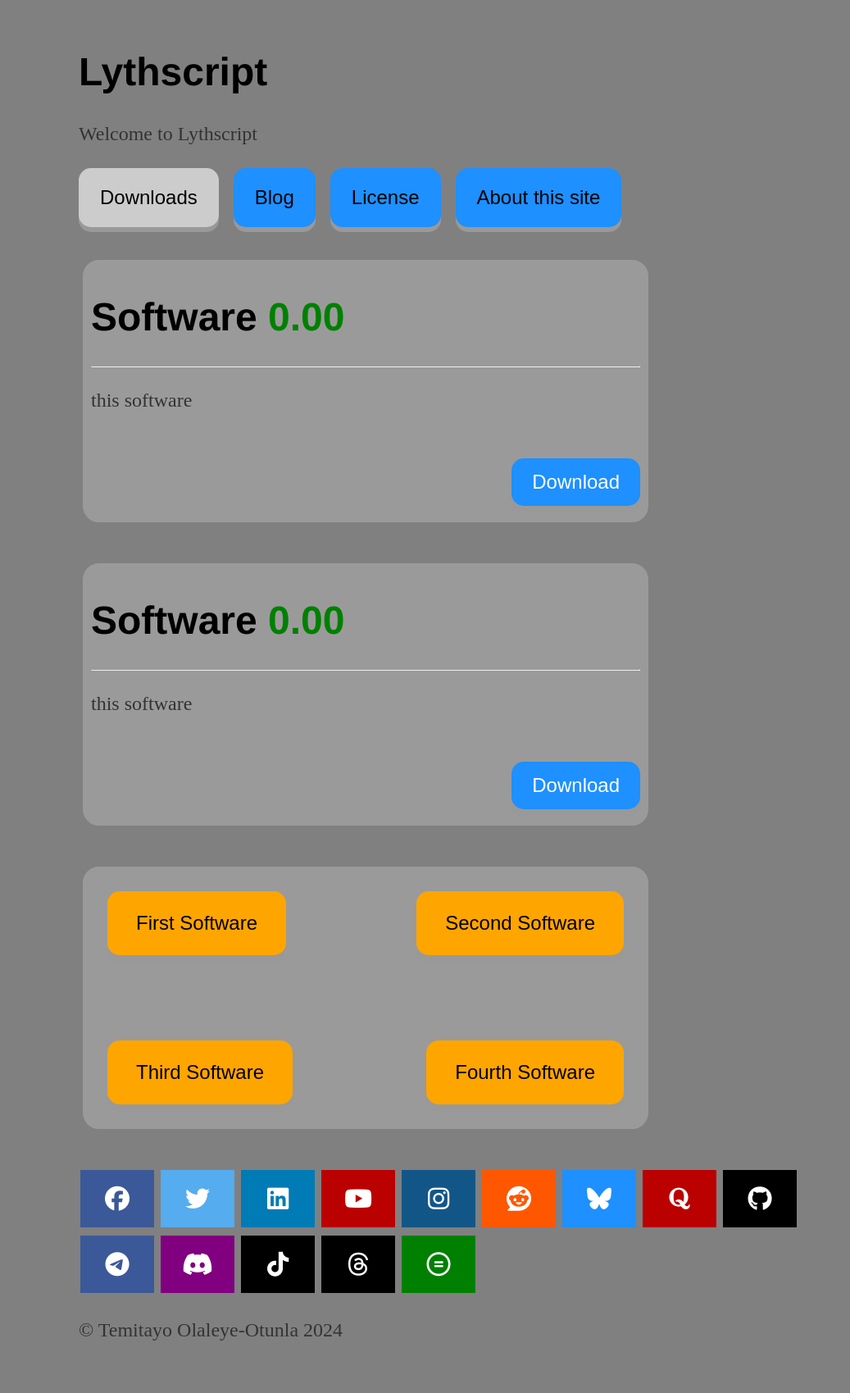
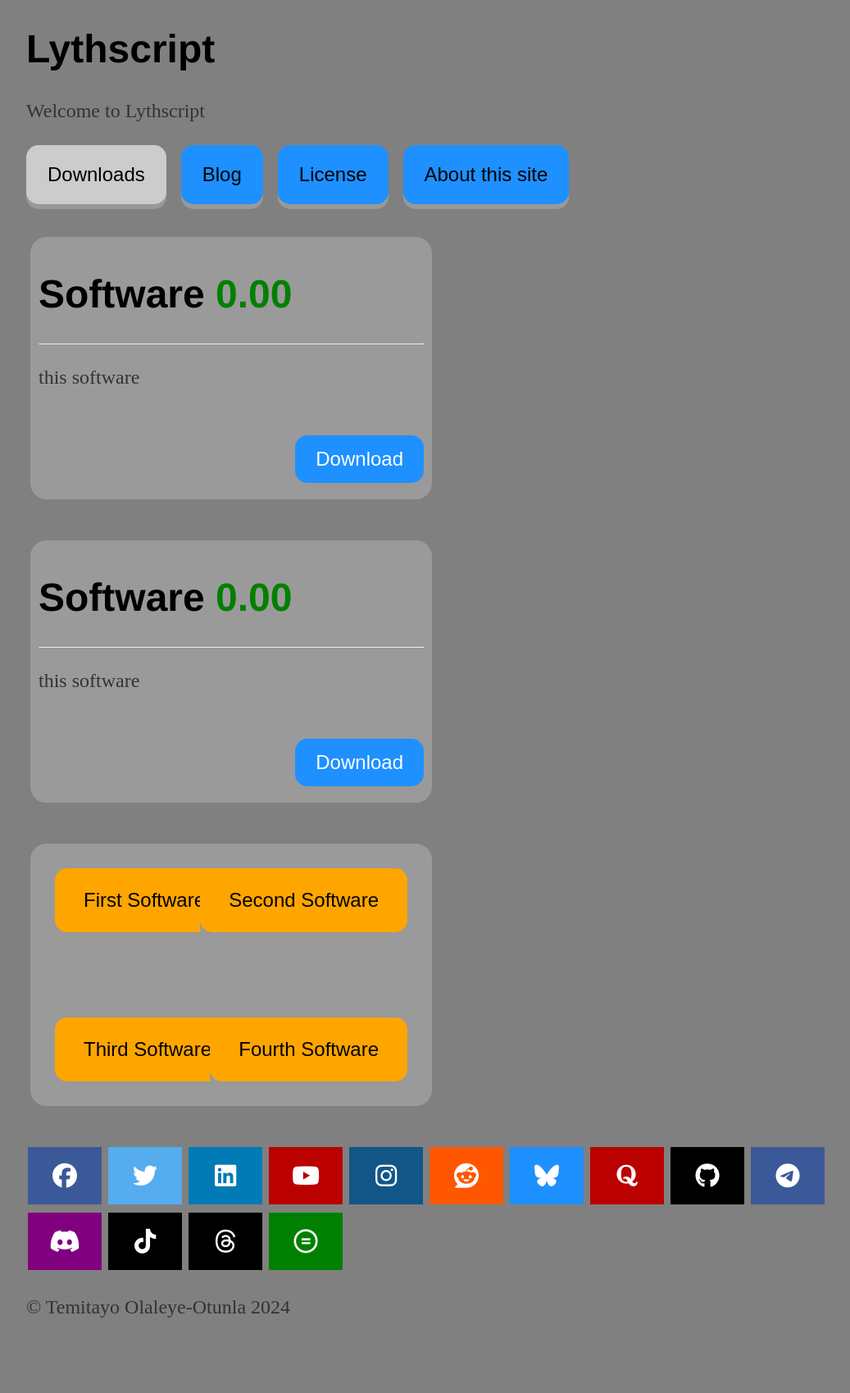
Before and after one commit to lythwind/lythwind.github.io, a Jekyll site: the page built from desktop.html, in a window 1280 px wide. Shown: the whole page at 82% size, without its empty margins (96-1133 px from the left). Built offline with Jekyll 4.4.1, drawn with Linux system fonts in a browser that asks for light colours; nearby versions of some CDN libraries; after the commit the page ends 1636 px from its top, so only the background shows below that.

Commit message:
Update desktop.css

```diff
--- a/css/desktop.css
+++ b/css/desktop.css
@@ -1,7 +1,7 @@
 
 .bdiv-container {
   border-radius: 25px;
-  width: 670px;
+  width: 470px;
   height: 300px;
   padding: 10px;
   border: 5px solid gray;
@@ -12,8 +12,8 @@
 }
 
 body {
-    margin: 60px auto;
-    width: 70%;
+    margin: 20px auto;
+    width: 80%;
     background-color: Gray;
 }
 nav ul, footer ul {
```
